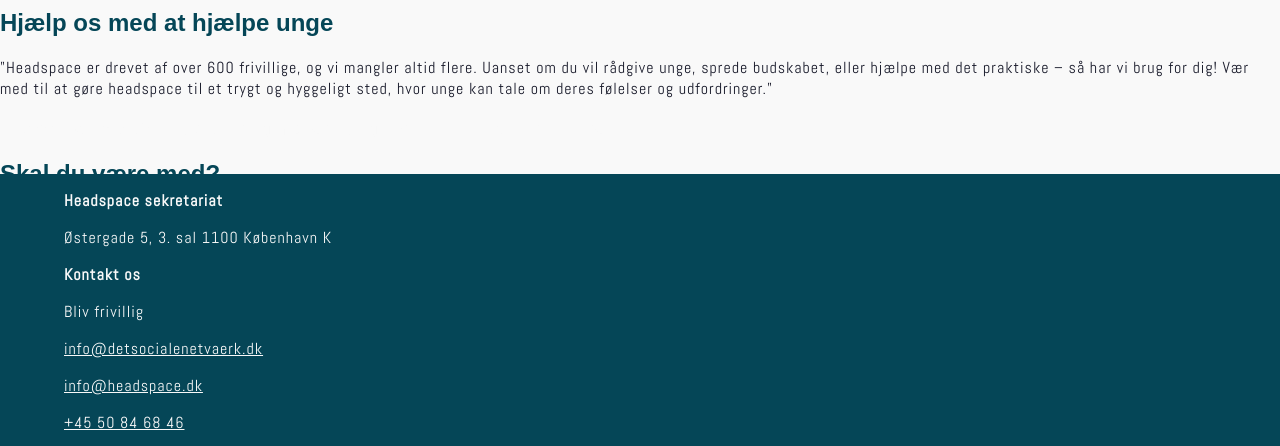
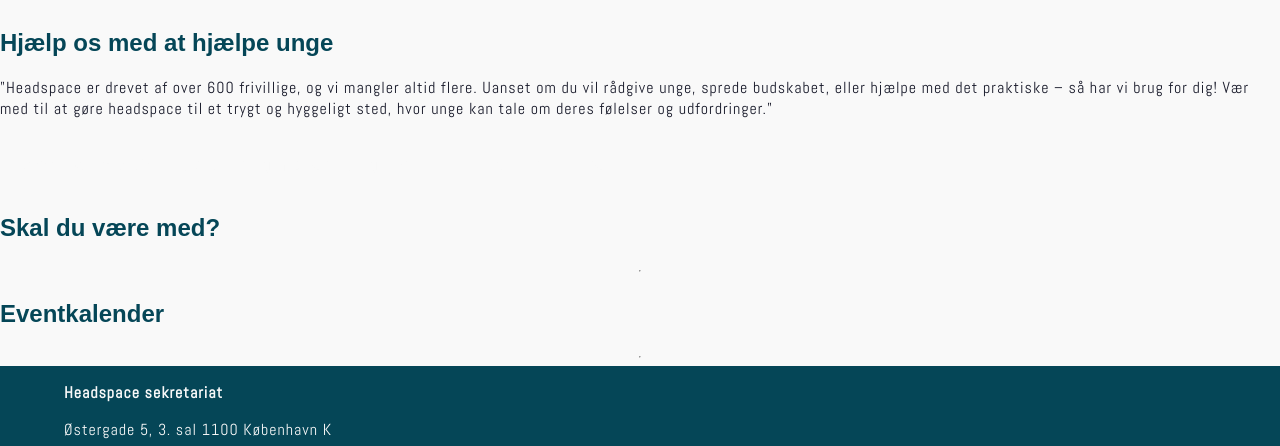
Before and after one commit to SofieKristinasen3/headspace, a plain HTML site: page index.html in a window 1280 px wide. Shown: the part 330-776 px from the top of the page. Drawn offline with Linux system fonts and the light colour scheme; a web font is replaced by a local one.

Commit message:
fixet footer
fixet så footer bliver i bunden med grid

```diff
--- a/index.html
+++ b/index.html
@@ -23,8 +23,6 @@
   </head>
 
   <body>
-    <div id="page-container">
-      <div id="content-wrap">
     <header>
       <img src="img/logo.png" alt="Headspace Volunteering" />
       <nav></nav>
@@ -39,11 +37,11 @@
     <section id="introduction">
       <h2>Hjælp os med at hjælpe unge</h2>
       <p>
-            "Headspace er drevet af over 600 frivillige, og vi mangler altid
-            flere. Uanset om du vil rådgive unge, sprede budskabet, eller hjælpe
-            med det praktiske – så har vi brug for dig! Vær med til at gøre
-            headspace til et trygt og hyggeligt sted, hvor unge kan tale om
-            deres følelser og udfordringer."
+        "Headspace er drevet af over 600 frivillige, og vi mangler altid flere.
+        Uanset om du vil rådgive unge, sprede budskabet, eller hjælpe med det
+        praktiske – så har vi brug for dig! Vær med til at gøre headspace til et
+        trygt og hyggeligt sted, hvor unge kan tale om deres følelser og
+        udfordringer."
       </p>
     </section>
 
@@ -66,8 +64,6 @@
     <hr />
 
     <section id="txt_slider"></section>
-      </div>
-    </div>
 
     <footer>
       <p>
--- a/stylesheet.css
+++ b/stylesheet.css
@@ -8,20 +8,12 @@
 }
 
 body{
-    margin: 0px;
-    padding: 0px;
+    min-height: 100vh;
+    display: grid;
+    grid-template-rows: auto 1fr auto;
+    margin: 0;
+    padding: 0;
     background-color: var(--background_white);
-}
-
-/* hele index er inde i denne container, bortset fra footer. Dette er for at få footeren til at flytte sig ned, uanset højden på denne container */
-#page-container {
-    position: relative;
-    min-height: 100%;
-}
-
-/* højde på footer */
-#content-wrap{
-    padding-bottom: 10rem;
 }
 
 h1{
@@ -58,11 +50,8 @@ height: auto;
 
 
 footer{
-    position: absolute;
-    bottom: 0;
-    width: 100%;
-    height: auto;
-    background-color: var(--dark_blue);
+    min-height: 50px;
+   background-color: var(--dark_blue);
     color: var(--background_white);
 }
 
```
Lines whose indentation alone changed are shown as unchanged.
